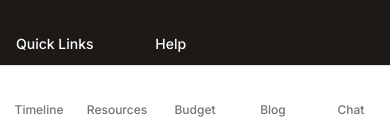
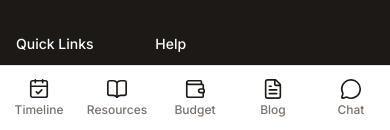
Before and after one commit to PranayRoberts/30Days, a Next.js app: page /journal in a window 390 px wide. Shown: the part 714-844 px from the top of the page. Built offline with nearby package versions, Linux system fonts and the light colour scheme; no server answers.

Commit message:
Fixed Icons in the Navbar for mobile

```diff
--- a/app/globals.css
+++ b/app/globals.css
@@ -49,25 +49,25 @@ a {
   text-decoration: none;
 }
 
-/* White for all nav links and logo */
-nav a {
+/* White for all nav links and logo — scoped to site header only */
+.site-nav a {
   color: white !important;
 }
 
 /* Exception: Sign up button should show teal text on white background */
-nav a[href="/auth/signup"] {
+.site-nav a[href="/auth/signup"] {
   color: #0F766E !important;
 }
 
 /* Dark text for dropdown menus with white backgrounds - only in nav */
-nav div[class*="bg-white"] a,
-nav div[class*="absolute"] a {
+.site-nav div[class*="bg-white"] a,
+.site-nav div[class*="absolute"] a {
   color: #18181B !important;
 }
 
 /* Preserve red color on sign out button */
-nav button[class*="text-red"],
-nav button[class*="text-\[#DC2626\]"] {
+.site-nav button[class*="text-red"],
+.site-nav button[class*="text-\[#DC2626\]"] {
   color: #DC2626 !important;
 }
 
--- a/components/layout/MobileBottomNav.jsx
+++ b/components/layout/MobileBottomNav.jsx
@@ -17,14 +17,14 @@ export default function MobileBottomNav() {
 
   return (
     <nav className="md:hidden fixed bottom-0 left-0 right-0 z-50 bg-white border-t border-gray-200 safe-area-pb">
-      <div className="flex items-center justify-around h-16">
+      <div className="grid grid-cols-5 w-full h-16">
         {tabs.map(({ href, label, Icon }) => {
           const active = pathname?.startsWith(href)
           return (
             <Link
               key={href}
               href={href}
-              className={`flex flex-col items-center gap-0.5 px-3 py-2 min-w-0 flex-1 ${
+              className={`flex flex-col items-center justify-center gap-0.5 px-3 py-2 ${
                 active ? 'text-[#0F766E]' : 'text-[#78716C]'
               }`}
             >
--- a/components/layout/Navbar.jsx
+++ b/components/layout/Navbar.jsx
@@ -46,7 +46,7 @@ export default function Navbar() {
   }
 
   return (
-    <nav className="sticky top-0 z-50 bg-[#1E293B] shadow-lg border-b-2 border-[#F97316]">
+    <nav className="site-nav sticky top-0 z-50 bg-[#1E293B] shadow-lg border-b-2 border-[#F97316]">
       <div className="max-w-6xl mx-auto px-4 h-16 flex items-center justify-between">
 
         {/* Logo */}
```
